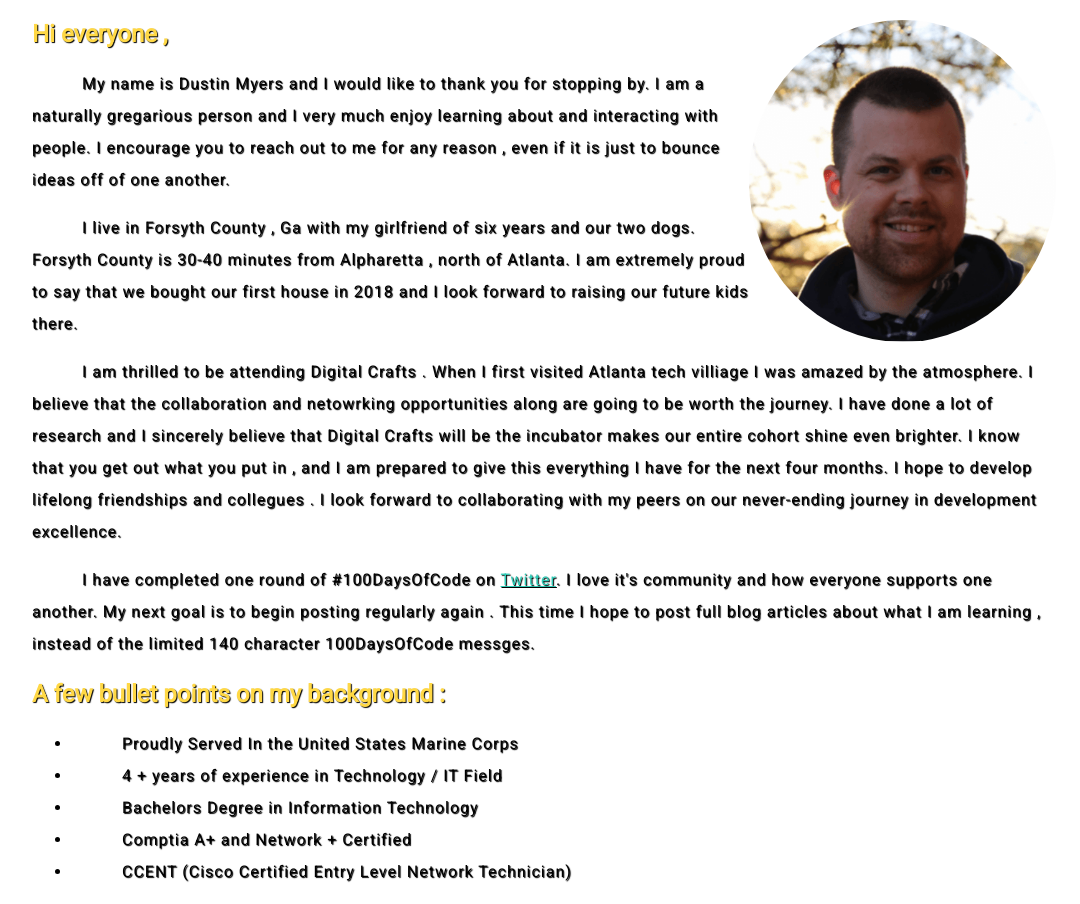
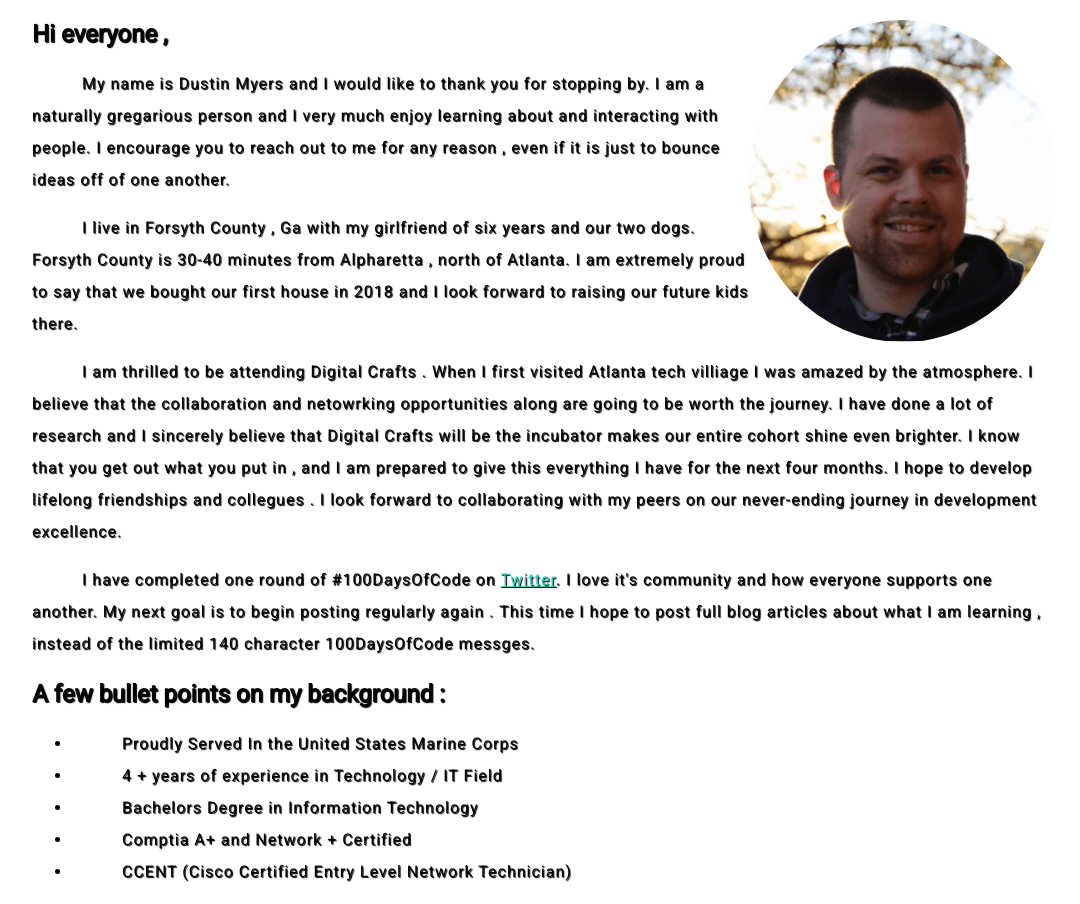
Before and after one commit to dustinblainemyers/dustinblainemyers.github.io, a plain HTML site: page about-me/index.html in a window 1280 px wide. Shown: the whole page, without its empty margins (96-1176 px from the left). Drawn offline with Linux system fonts and the light colour scheme.

Commit message:
took text back to plain black

```diff
--- a/about-me/styles/styles.css
+++ b/about-me/styles/styles.css
@@ -36,7 +36,7 @@ h1 {
 
 h2 {
 
-color:#FFD845
+color:rgb(3, 3, 3)
 }
 
 p, li {
```
Also changed, not shown: about-me/index.html (+1 -1 lines).
